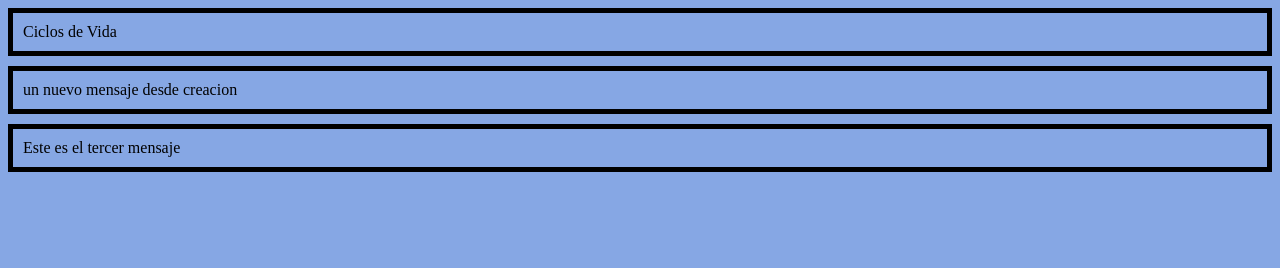
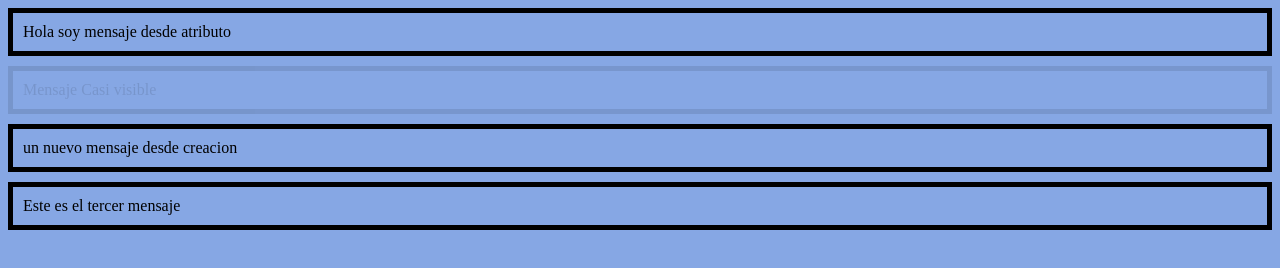
Before and after one commit to guillermo-cuenca-macedo/Bootcamp, a plain HTML site: page Lit-Element/web components/ciclos_de_vida/index.html in a window 1280 px wide. Drawn offline with Linux system fonts and the light colour scheme; files whose address does not match are found by name.

Commit message:
Update index.html

```diff
--- a/Lit-Element/web components/ciclos_de_vida/index.html
+++ b/Lit-Element/web components/ciclos_de_vida/index.html
@@ -16,6 +16,8 @@
     </style>
 </head>
 <body>
-    <mi-mensaje>Ciclos de Vida </mi-mensaje>
+    <mi-mensaje msj="Hola soy mensaje desde atributo">Ciclos de Vida </mi-mensaje>
+
+    <mi-mensaje casi-visible msj="Mensaje Casi visible">Ciclos de Vida </mi-mensaje>
 </body>
 </html>
```
